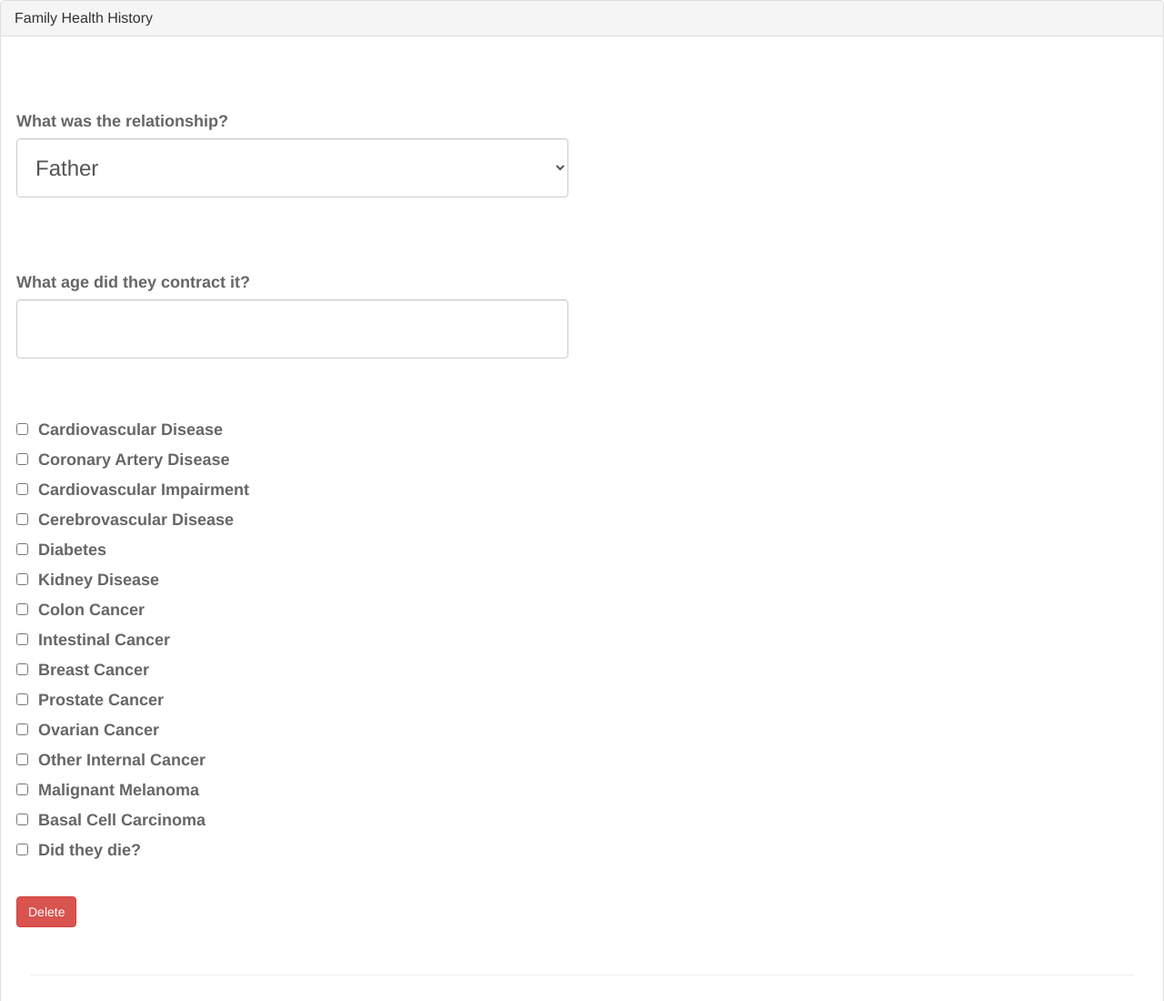
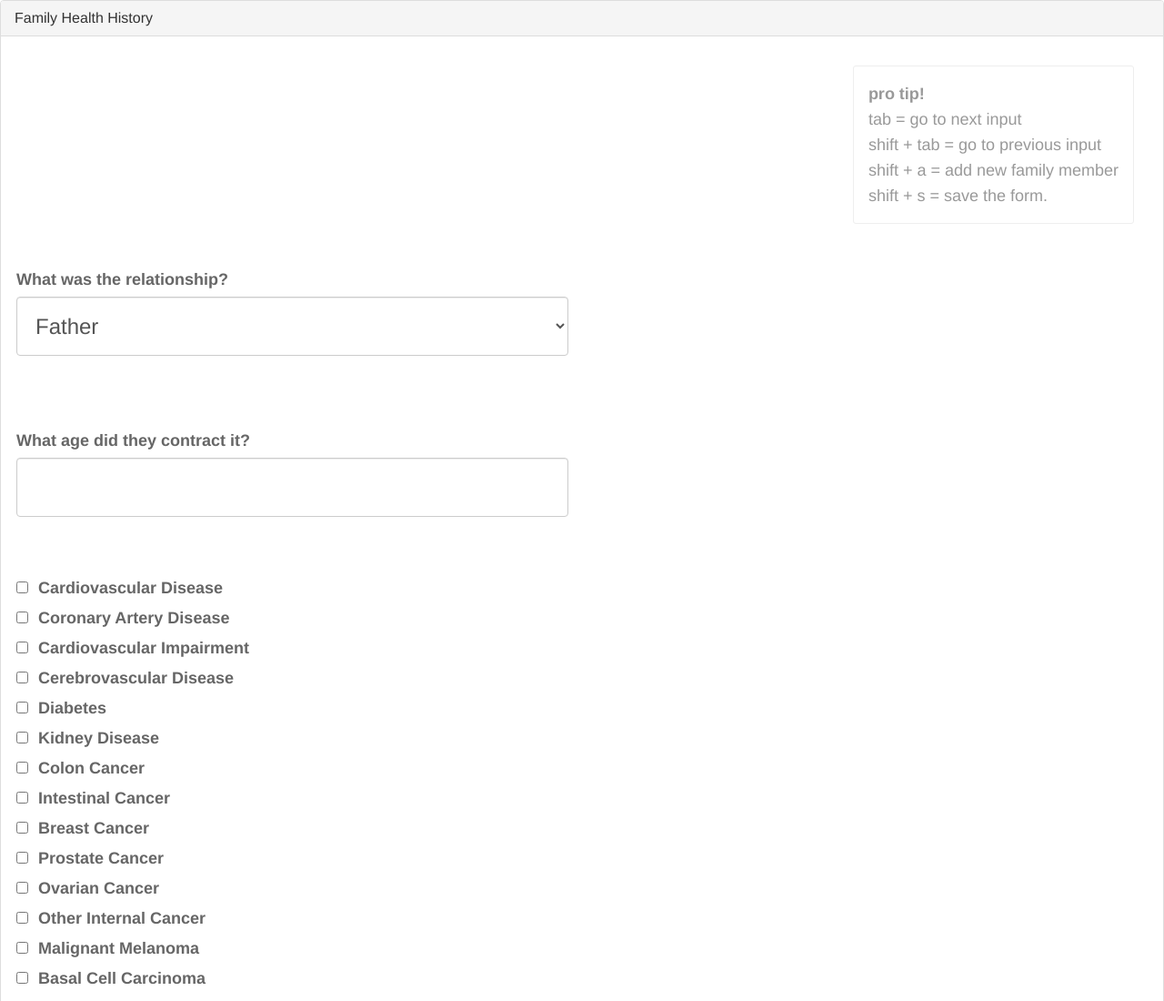
Before and after one commit to austinsamsel/better-forms, a website: page index.html in a window 1280 px wide. Shown: the top 1100 px of the page at 91% size. Drawn offline with nearby package versions, Linux system fonts and the light colour scheme.

Commit message:
add tips

```diff
--- a/index.html
+++ b/index.html
@@ -21,6 +21,13 @@
       <h4 class="panel-title header">Family Health History</h4>
     </div>
     <div class="panel-body form">
+      <div class="tips-wrap">
+          <strong>pro tip!</strong><br>
+          tab = go to next input<br>
+          shift + tab = go to previous input<br>
+          shift + a = add new family member<br>
+          shift + s = save the form.
+      </div>
       <form>
         <div>
           <div>
--- a/src/scss/partials/_main.scss
+++ b/src/scss/partials/_main.scss
@@ -27,3 +27,10 @@
 .margin-top-space{
   margin-top:2rem;
 }
+.tips-wrap{
+  float:right;
+  padding:1rem;
+  border:1px solid #eee;
+  border-radius:3px;
+  color:#999;
+}
```
Also changed, not shown: assets/css/style.css, assets/css/style.min.css.
